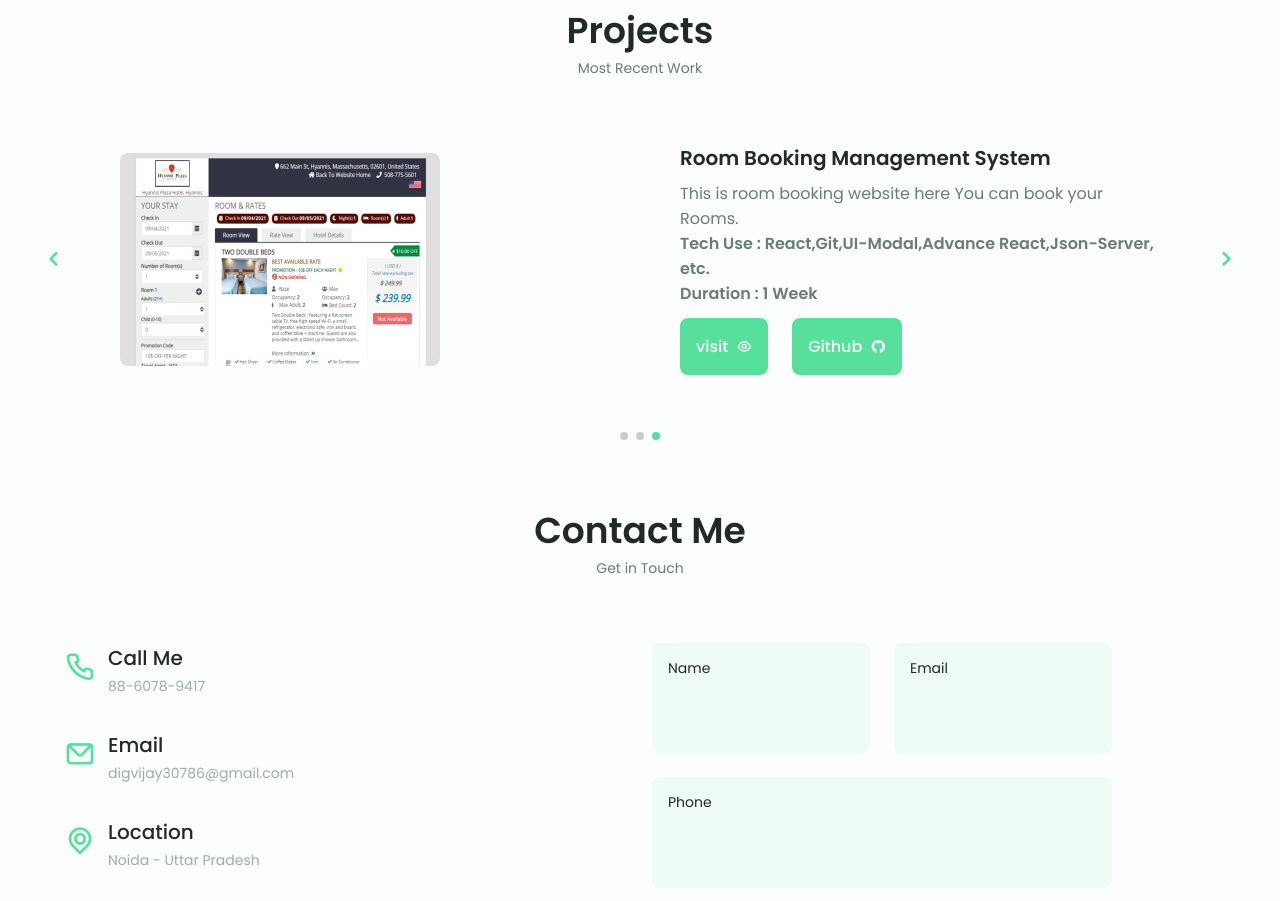
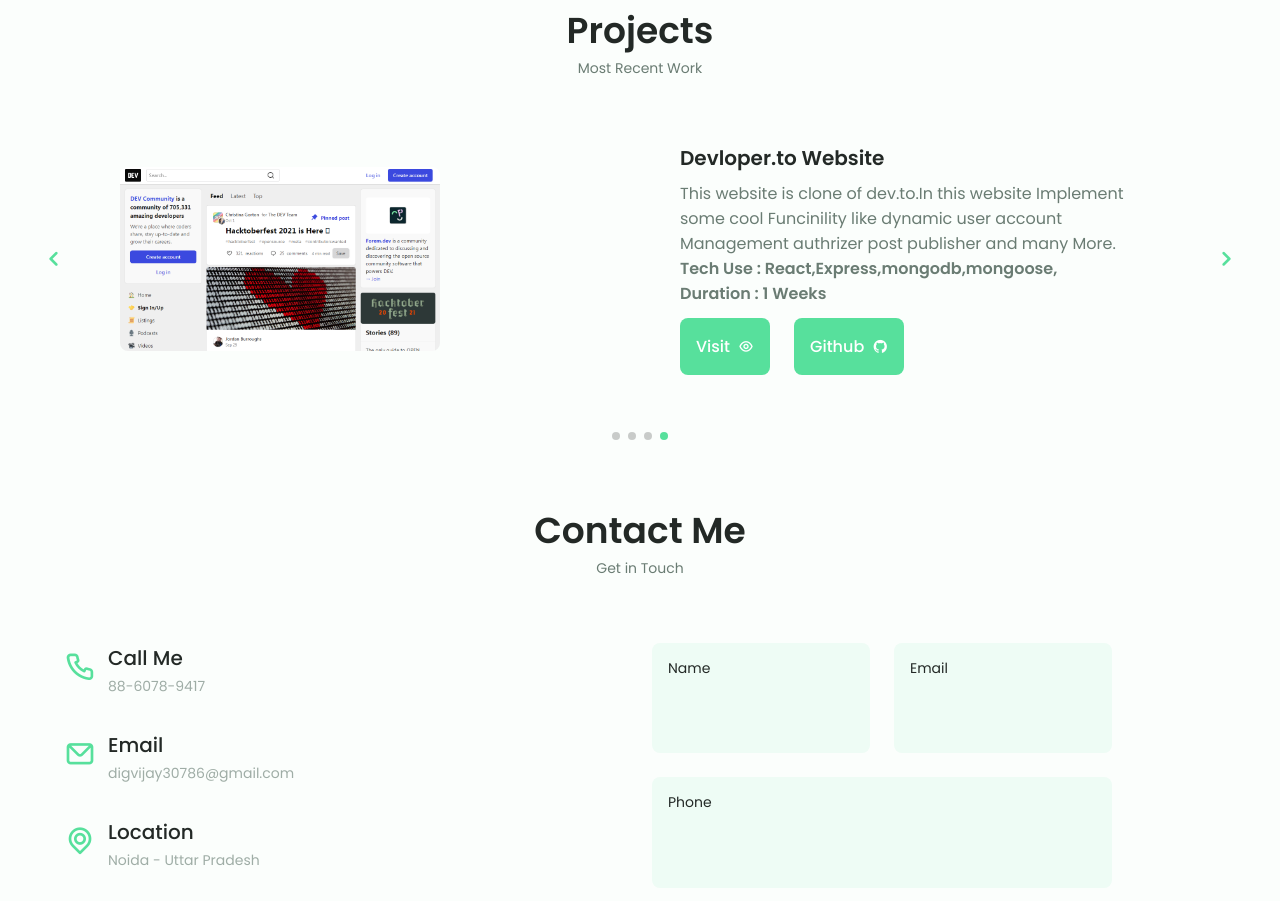
Before and after one commit to digvijay30786/protfolio, a plain HTML site: page index.html in a window 1280 px wide. Shown: the part 2999-3900 px from the top of the page. Drawn offline with nearby package versions, Linux system fonts and the light colour scheme; files whose address does not match are found by name.

Commit message:
update project

```diff
--- a/index.html
+++ b/index.html
@@ -770,6 +770,34 @@
                         </div>
                          </div>
                        </div>
+
+                       <!--==================== PORTFOLIO 4 ====================-->
+                         <div class="protfolio__content grid swiper-slide">
+                             <img src="assets/img/dev.png" alt="protfolio" class="protfolio__img">
+
+                          <div class="protfolio__data">
+                              <h3 class="protfolio__title">Devloper.to Website</h3>
+                              <p class="protfolio__description">
+                                This website is clone of dev.to.In this website Implement some cool Funcinility like dynamic user account Management authrizer post publisher and many More.
+                                <br/>
+                                <b>Tech Use : React,Express,mongodb,mongoose,</b>
+                                <br/>
+                                <b>Duration : 1 Weeks</b>
+                              </p>
+                              <div class="grid protfolio__code">
+
+                                <a href="https://dev-to-clone.netlify.app" target="_blank" class="button button--flex button-small protfolio__button">
+                                  Visit <i class="uil uil-eye button__icon"></i>
+                               </a>
+
+                               <a href="https://github.com/digvijay30786/dev_frontend.git" target="_blank" class="button button--flex button-small protfolio__button">
+                                Github <i class="uil uil-github button__icon"></i>
+                               </a>
+
+                            </div>
+                            </div>
+                        </div>
+
                     </div>
                       <!--add arrows-->
                       <div class="swiper-button-next">
```
Also changed, not shown: assets/img/dev.png (added).
